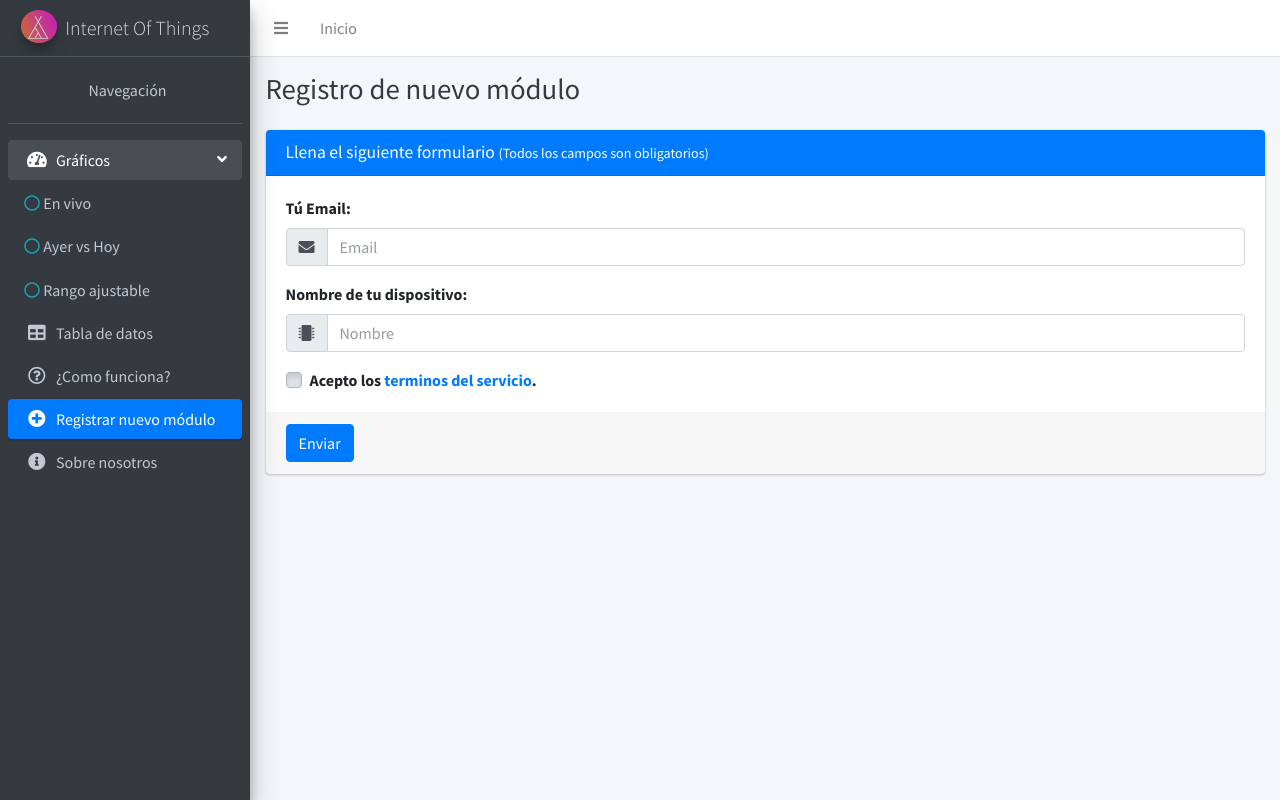
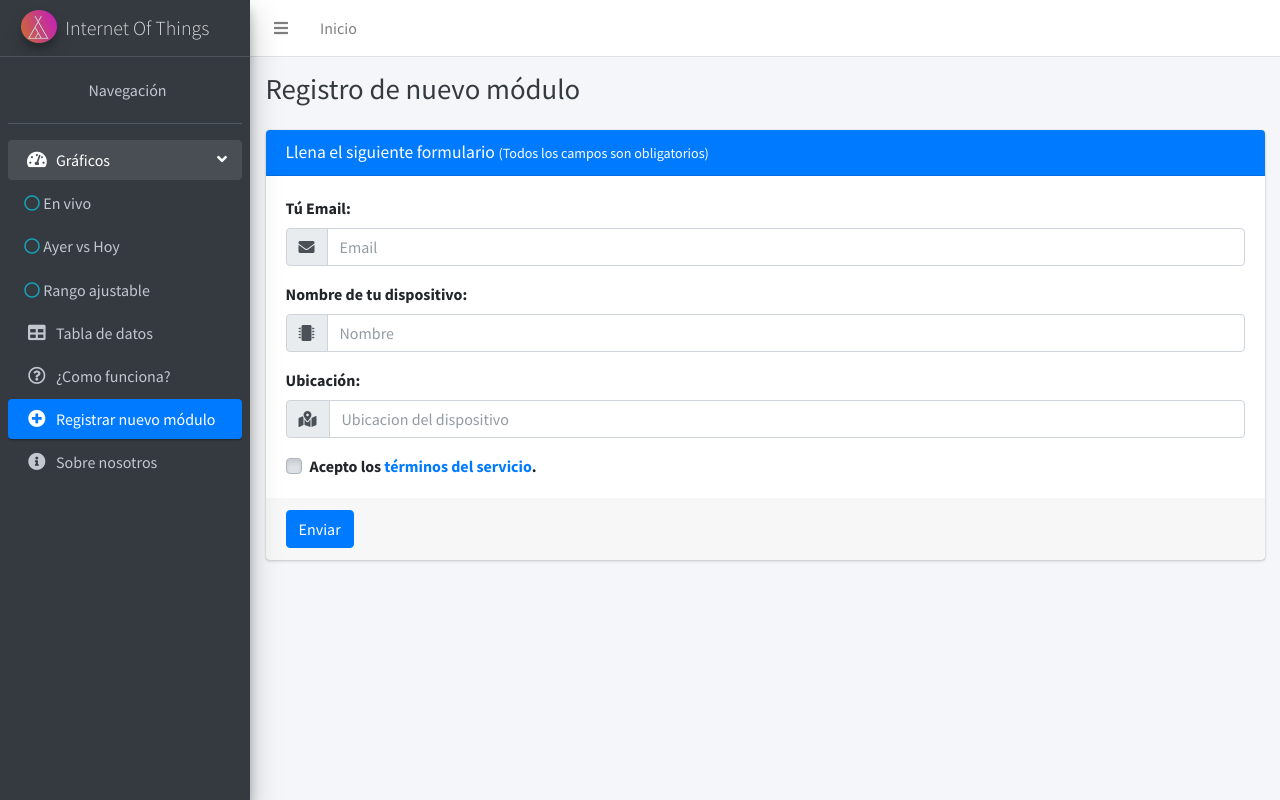
Before and after one commit to skxnxr/IoT-Temperatura, a PHP site: page /nuevo_modulo.php in a window 1280 px wide. Run offline with PHP 8.4, Linux system fonts and the light colour scheme; some libraries are stand-ins or nearby versions.

Commit message:
Corregido 'nuevo_modulo.php'

```diff
--- a/guardar-datos.php
+++ b/guardar-datos.php
@@ -3,12 +3,13 @@ include_once 'conexion.php';
 
 $email = $_POST['email'];
 $nombre = $_POST['password'];
+$ubicacion = $_POST['ubicacion'];
 
 //die(json_encode($_POST));
 
 try {
-    $stmt = $conn->prepare("INSERT INTO usuarios (email, nombre) VALUES (?,?)");
-    $stmt->bind_param("ss", $email, $nombre);
+    $stmt = $conn->prepare("INSERT INTO usuarios (email, nombre, ubicacion) VALUES (?,?,?)");
+    $stmt->bind_param("sss", $email, $nombre, $ubicacion);
     $stmt->execute();
     $id_registro = $stmt->insert_id;
     if($id_registro > 0){
--- a/index.php
+++ b/index.php
@@ -26,7 +26,7 @@ include_once 'conexion.php';
     <link rel="icon" type="image/png" sizes="32x32" href="img/favicon-32x32.png">
     <link rel="icon" type="image/png" sizes="96x96" href="img/favicon-96x96.png">
     <link rel="icon" type="image/png" sizes="16x16" href="img/favicon-16x16.png">
-    <link rel="manifest" href="/manifest.json">
+    <!-- <link rel="manifest" href="/manifest.json"> -->
     <meta name="msapplication-TileColor" content="#ffffff">
     <meta name="msapplication-TileImage" content="/ms-icon-144x144.png">
     <meta name="theme-color" content="#ffffff">
--- a/nuevo_modulo.php
+++ b/nuevo_modulo.php
@@ -119,10 +119,20 @@ include_once 'sidebar.php';
                     </div>
                   </div>
 
+                  <div class="form-group">
+                    <label for="exampleInputUbicacion">Ubicación:</label>
+                    <div class="input-group ">
+                      <div class="input-group-prepend">
+                        <span class="input-group-text"><i class="fas fa-map-marked-alt"></i></span>
+                      </div>
+                      <input type="text" id="ubicacion" name="ubicacion" class="form-control" id="exampleInputUbicacion1" placeholder="Ubicacion del dispositivo">
+                    </div>
+                  </div>
+
                   <div class="form-group mb-0">
                     <div class="custom-control custom-checkbox">
                       <input type="checkbox" name="terms" class="custom-control-input" id="exampleCheck1">
-                      <label class="custom-control-label" for="exampleCheck1">Acepto los <a href="#">terminos del servicio</a>.</label>
+                      <label class="custom-control-label" for="exampleCheck1">Acepto los <a href="#">términos del servicio</a>.</label>
                     </div>
                   </div>
                 </div>
@@ -259,6 +269,10 @@ include_once 'sidebar.php';
         required: true,
         minlength: 5
       },
+      ubicacion: {
+        required: true,
+        minlength: 5
+      },
       terms: {
         required: true
       },
@@ -272,7 +286,11 @@ include_once 'sidebar.php';
         required: "Por favor introduce el nombre de tu dispositivo",
         minlength: "El nombre debe de tener al menos 5 caracteres de longitud, recuerda ser descriptivo"
       },
-      terms: "Por favor acepta los terminos de servicio"
+      ubicacion: {
+        required: "Por favor introduce la ubicación de tu dispositivo",
+        minlength: "La ubicación debe de tener al menos 5 caracteres de longitud, recuerda ser descriptivo"
+      },
+      terms: "Por favor acepta los términos de servicio"
     },
     errorElement: 'span',
     errorPlacement: function (error, element) {
```
